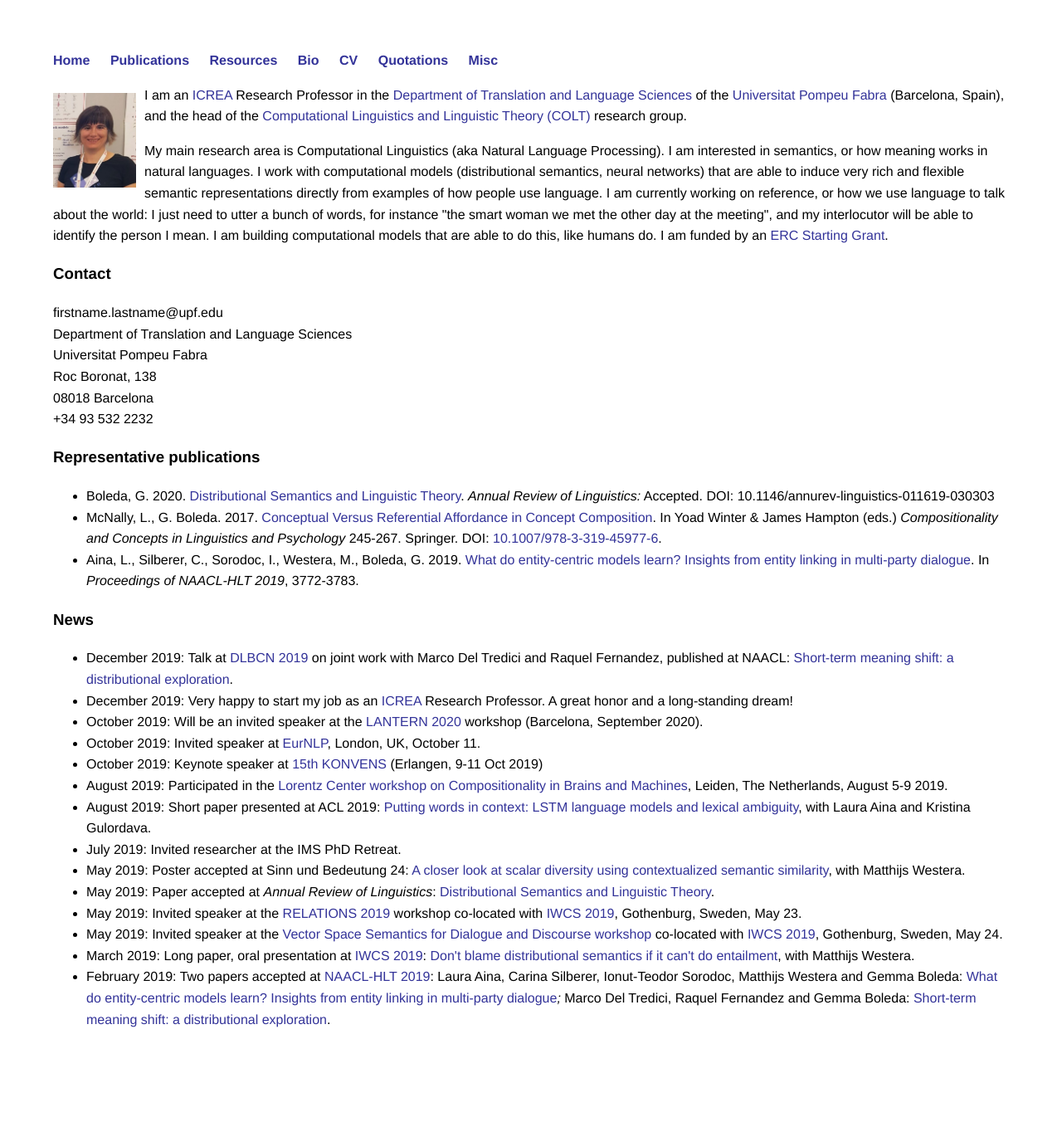
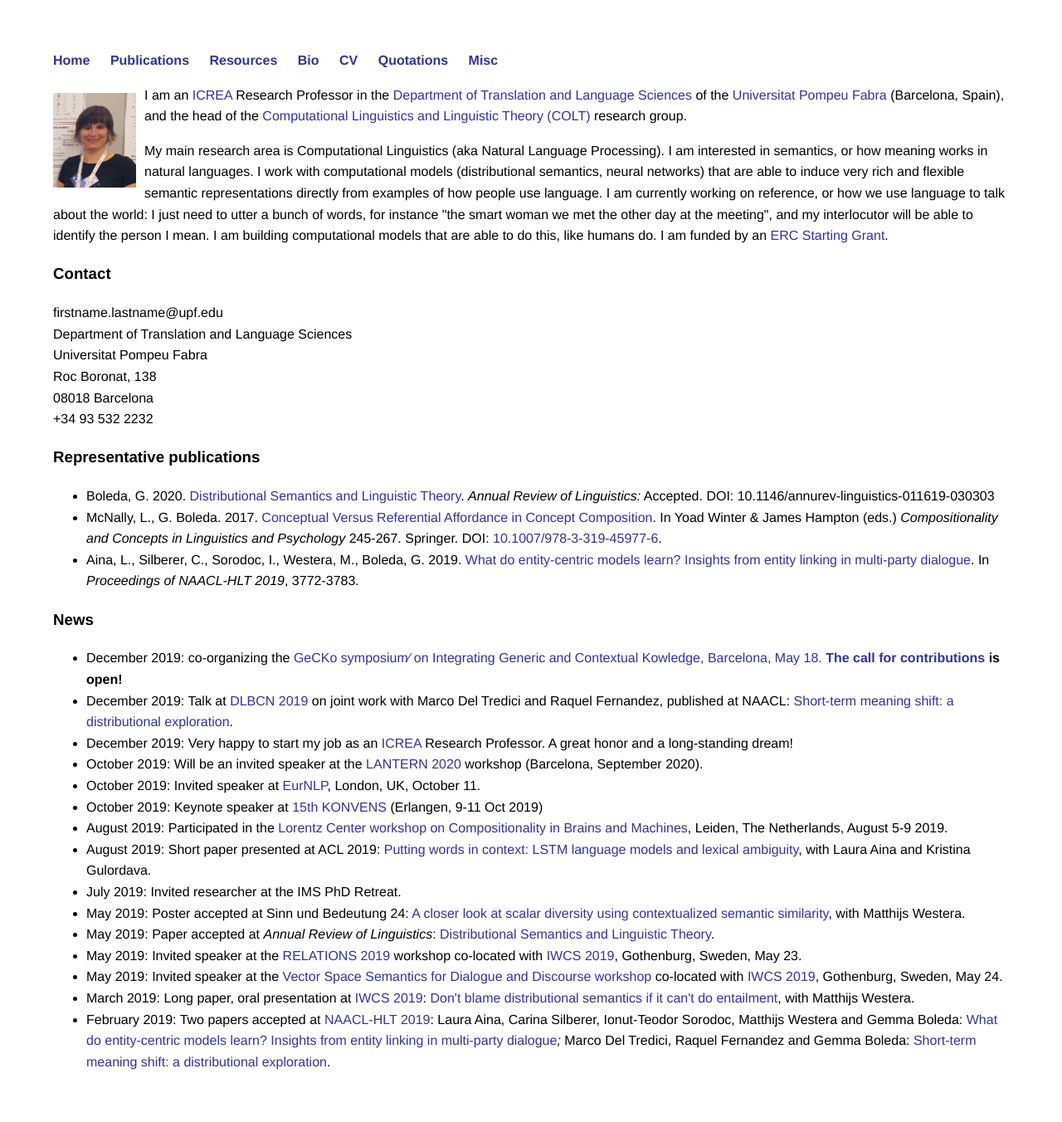
Before and after one commit to gboleda/gboleda.github.io, a Jekyll site: the page built from index.html, in a window 1280 px wide. Shown: the whole page at 83% size. Built offline with Jekyll 4.4.1, drawn with Linux system fonts in a browser that asks for light colours; before the commit the page ends 1301 px from its top, so only the background shows below that.

Commit message:
Update index.html

```diff
--- a/index.html
+++ b/index.html
@@ -37,15 +37,12 @@ In Yoad Winter &amp; James Hampton (eds.) <i>Compositionality and Concepts in Li
 <a href="https://aclweb.org/anthology/N19-1378.pdf">What do entity-centric models learn? Insights from entity linking in multi-party dialogue</a>.
 In <i>Proceedings of NAACL-HLT 2019</i>, 3772-3783.
 </li>
-<!--- <li>Del Tredici, M., R. Fernández, G. Boleda. 2019.
-<a href="https://www.aclweb.org/anthology/N19-1210.pdf">Short-term meaning shift: a distributional exploration</a>.
-In <i>Proceedings of NAACL-HLT 2019 (Annual Conference of the North American Chapter of the Association for Computational Linguistics)</i>, 2069-2075, Minneapolis, USA. Association for Computational Linguistics.
-[<a href="https://www.aclweb.org/anthology/N19-1210.bib">bib</a>]</li>
---->
 </ul>
 
 <h3>News</h3>
 <ul>
+  <li>December 2019: co-organizing the <a href="https://sites.google.com/view/gecko2020">GeCKo symposium⁄<a/> on Integrating Generic and Contextual Kowledge, Barcelona, May 18.
+	  <b>The <a href="https://sites.google.com/view/gecko2020/call">call for contributions</a> is open!</b></li>
   <li>December 2019: Talk at <a href="https://sites.google.com/view/dlbcn2019">DLBCN 2019</a> on joint work with Marco Del Tredici and Raquel Fernandez, published at NAACL: <a href="https://www.aclweb.org/anthology/N19-1210">Short-term meaning shift: a distributional exploration</a>.</li>
   <li>December 2019: Very happy to start my job as an <a href="https://www.icrea.cat">ICREA</a> Research Professor. A great honor and a long-standing dream!</li>
   <li>October 2019: Will be an invited speaker at the <a href="https://www.lantern.uni-saarland.de/2020">LANTERN 2020</a> workshop (Barcelona, September 2020).
```
